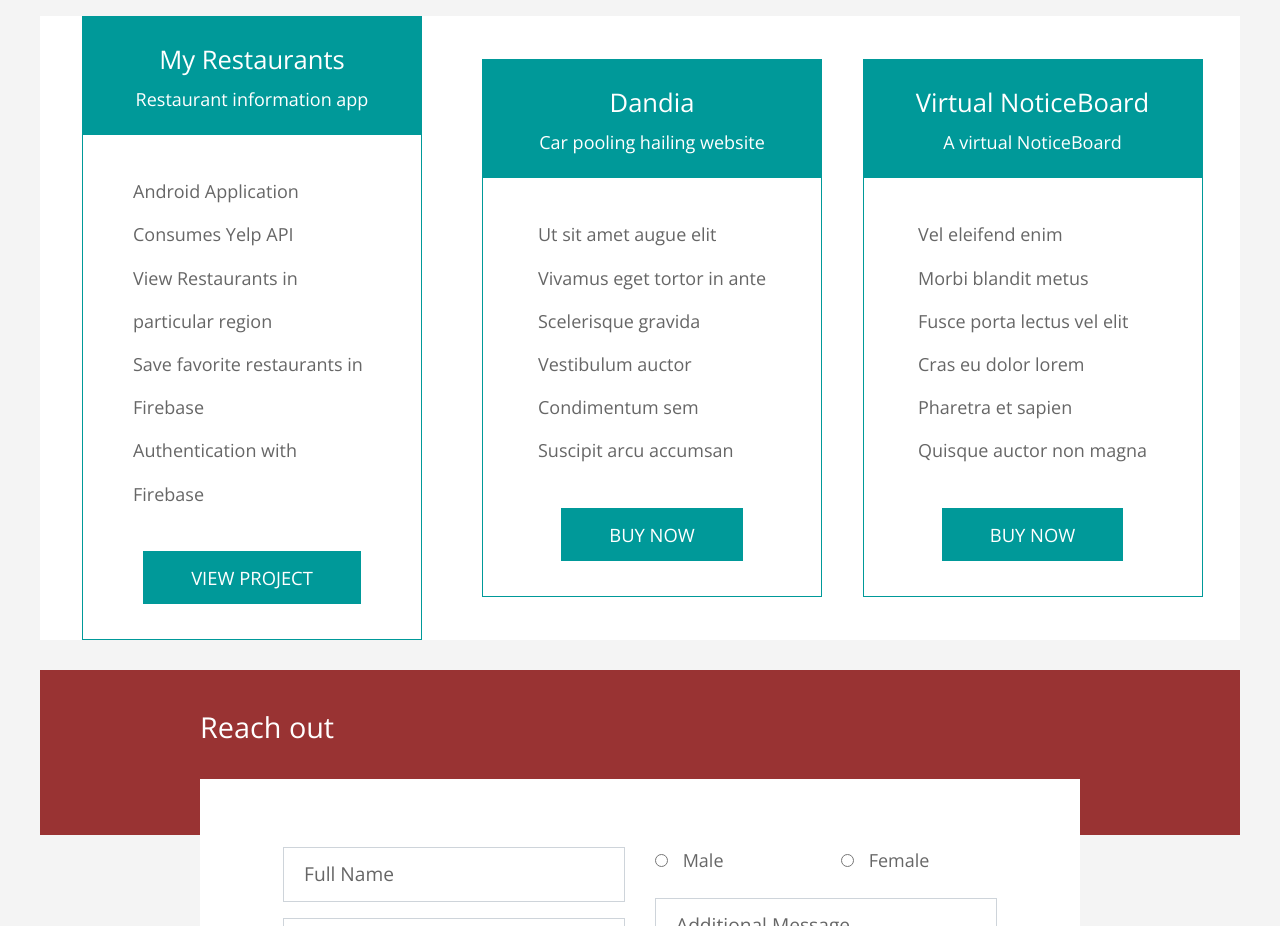
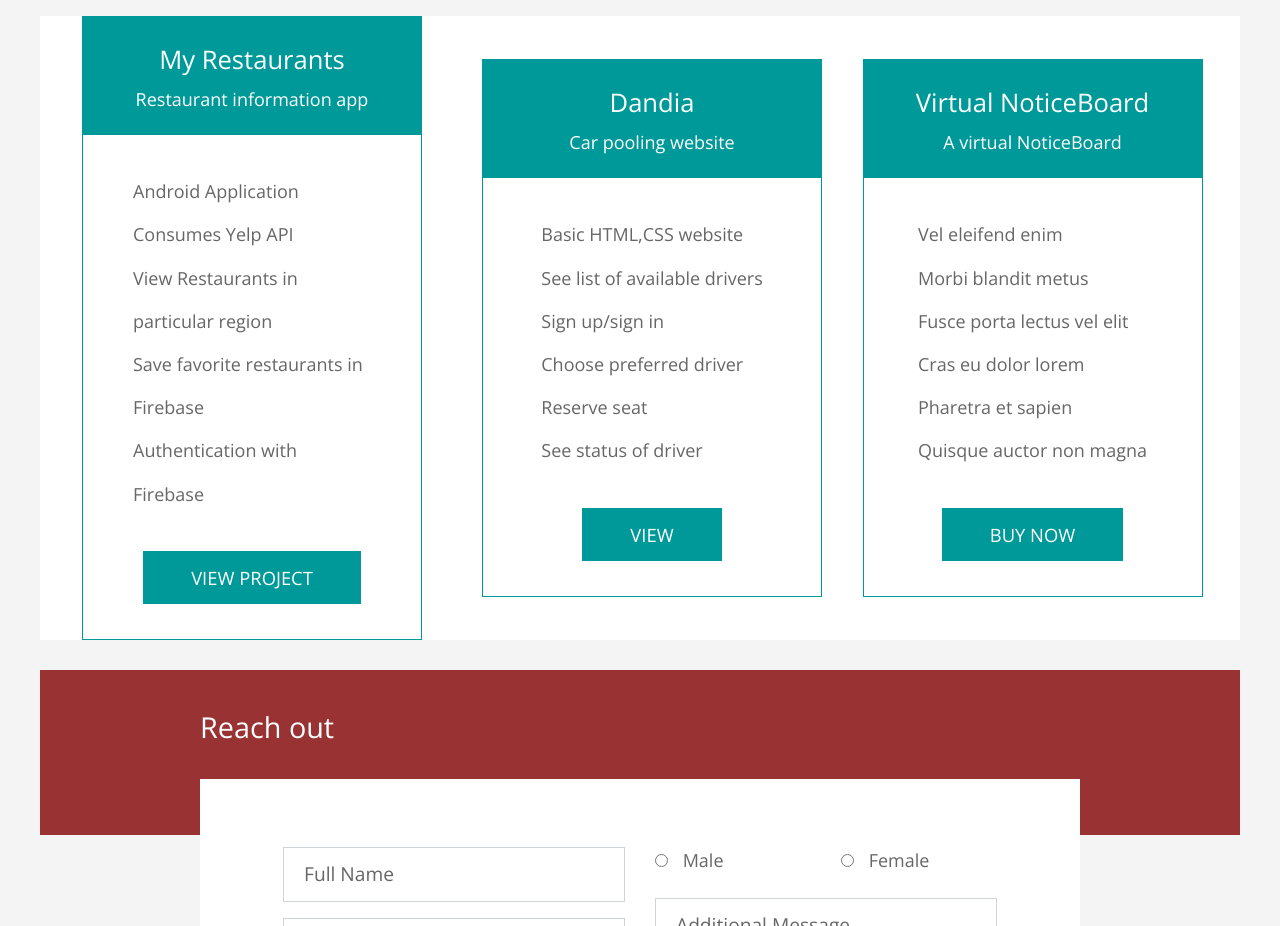
Before and after one commit to mogere/profile, a plain HTML site: page index.html in a window 1280 px wide. Shown: the part 1880-2806 px from the top of the page. Drawn offline with nearby package versions, Linux system fonts and the light colour scheme; files whose address does not match are found by name.

Commit message:
add dandia project

```diff
--- a/index.html
+++ b/index.html
@@ -134,18 +134,18 @@
    <div class="tm-pricing-table">
     <div class="tm-bg-color-secondary tm-text-color-white text-center tm-font-thin tm-pricing-header">
       <p class="mb-0 tm-pricing-header-title">Dandia</p>
-      <p class="mb-0 tm-pricing-header-subtitle">Car pooling hailing website</p>
+      <p class="mb-0 tm-pricing-header-subtitle">Car pooling website</p>
     </div>
     <div class="tm-pricing-body">
       <ul class="tm-feature-list">
-        <li>Ut sit amet augue elit</li>
-        <li>Vivamus eget tortor in ante</li>
-        <li>Scelerisque gravida</li>
-        <li>Vestibulum auctor</li>
-        <li>Condimentum sem</li>
-        <li>Suscipit arcu accumsan</li>
+        <li>Basic HTML,CSS website</li>
+        <li>See list of available drivers</li>
+        <li>Sign up/sign in</li>
+        <li>Choose preferred driver</li>
+        <li>Reserve seat</li>
+        <li>See status of driver</li>
       </ul>
-      <a href="#" class="btn btn-secondary">Buy now</a>
+      <a href="https://mogere.github.io/dandia/" class="btn btn-secondary">View</a>
     </div>
   </div>
 </div>
```
